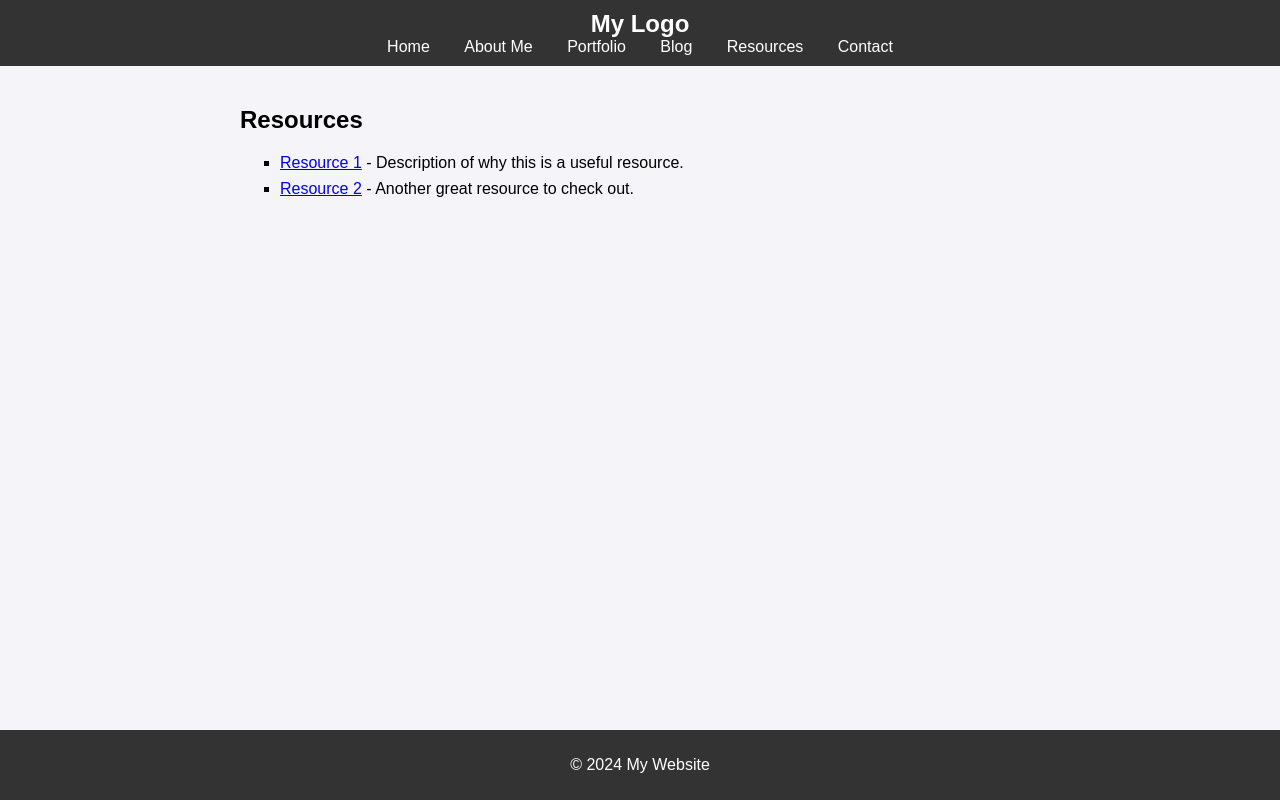
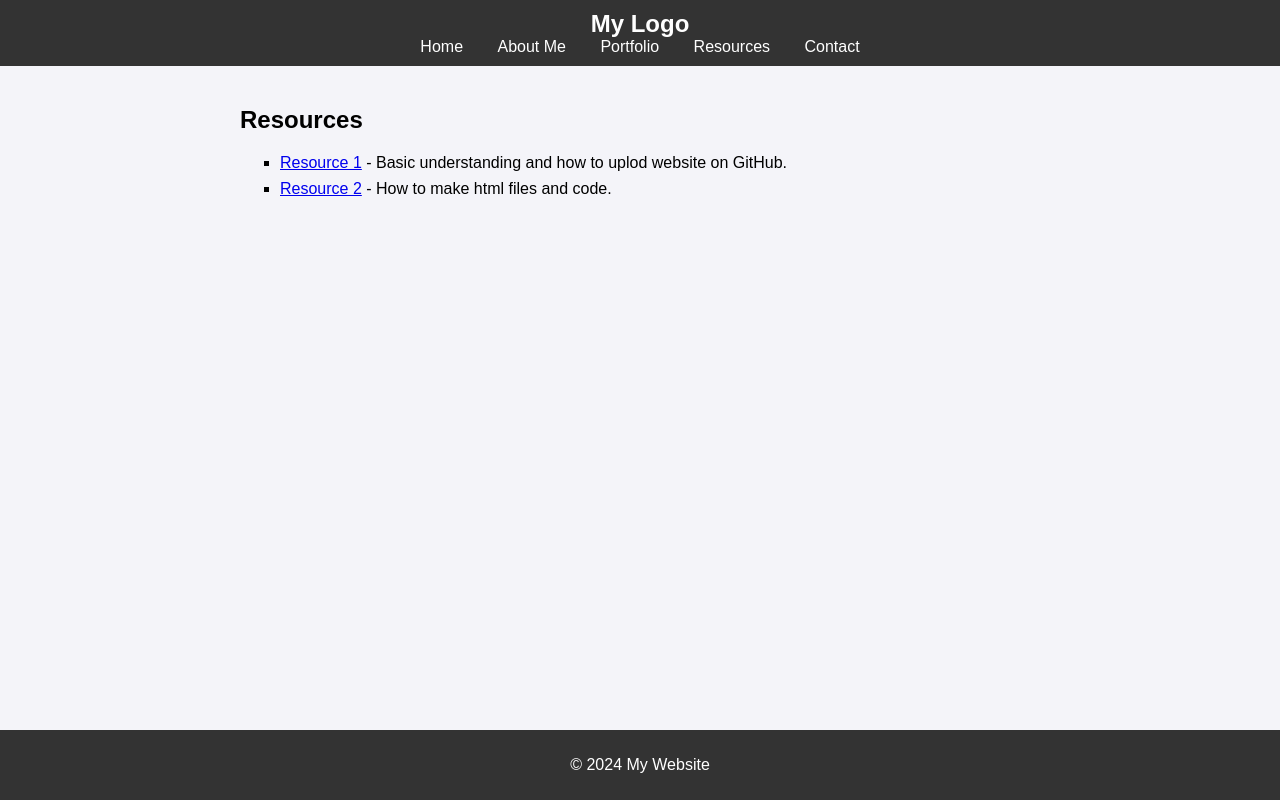
Before and after one commit to Omaristaken/my-website, a plain HTML site: page resource.html in a window 1280 px wide. Drawn offline with Linux system fonts and the light colour scheme.

Commit message:
Update resource.html

```diff
--- a/resource.html
+++ b/resource.html
@@ -14,7 +14,6 @@
                 <li><a href="index.html">Home</a></li>
                 <li><a href="about.html">About Me</a></li>
                 <li><a href="portfolio.html">Portfolio</a></li>
-                <li><a href="blog.html">Blog</a></li>
                 <li><a href="resources.html">Resources</a></li>
                 <li><a href="contact.html">Contact</a></li>
             </ul>
@@ -24,9 +23,8 @@
     <main>
         <h2>Resources</h2>
         <ul>
-            <li><a href="https://www.example.com" target="_blank">Resource 1</a> - Description of why this is a useful resource.</li>
-            <li><a href="https://www.anotherexample.com" target="_blank">Resource 2</a> - Another great resource to check out.</li>
-            <!-- Add more resources as needed -->
+            <li><a href="https://www.youtube.com/watch?v=p1QU3kLFPdg" target="_blank">Resource 1</a> - Basic understanding and how to uplod website on GitHub.</li>
+            <li><a href="https://www.youtube.com/watch?v=PlxWf493en4" target="_blank">Resource 2</a> - How to make html files and code.</li>
         </ul>
     </main>
 
```
